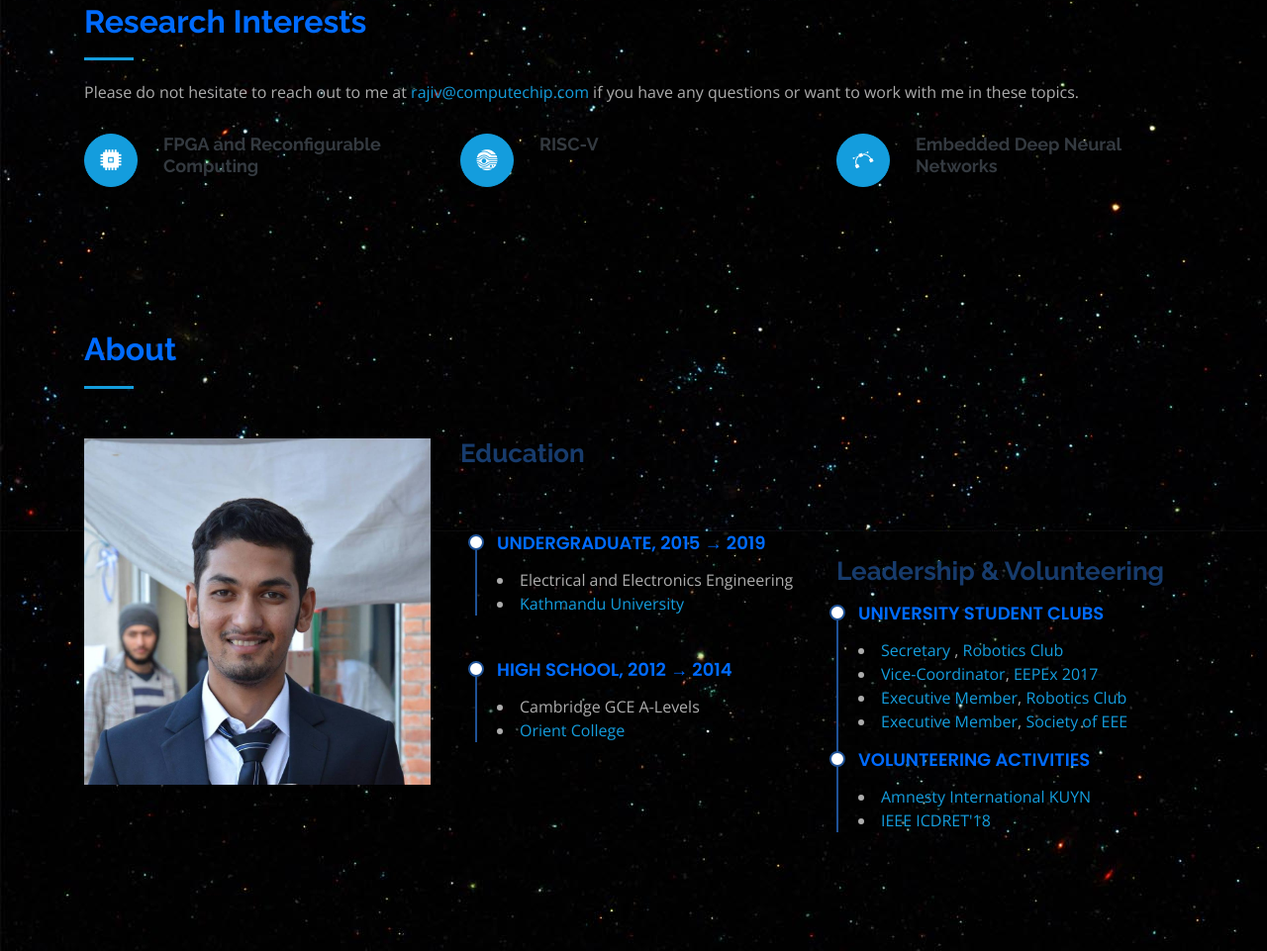
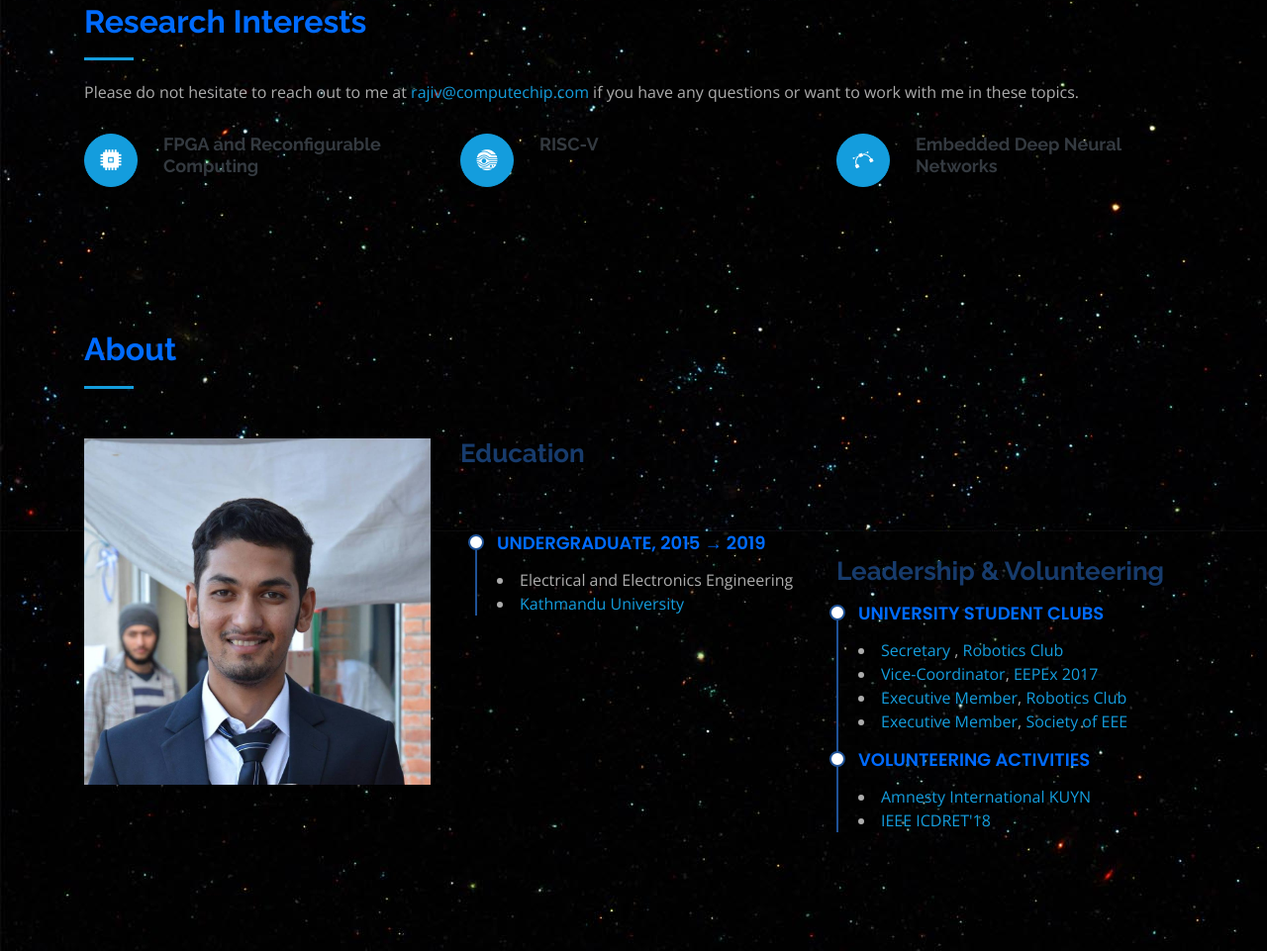
Before and after one commit to rajivbishwokarma/rajivbishwokarma.github.io, a plain HTML site: page index.html in a window 1280 px wide. Shown: the part 2703-3664 px from the top of the page at 99% size. Drawn offline with nearby package versions, Linux system fonts and the light colour scheme; animation ran at ten frames a second.

Commit message:
Remove HS

```diff
--- a/index.html
+++ b/index.html
@@ -292,16 +292,6 @@
 
                     <br>
                     <br>
-
-                    <div class="resume-item">
-                      <h4>High School, 2012 &#8594; 2014</h4>
-                      <p>
-                          <li>Cambridge GCE A-Levels</li>
-                          <li><a href="">Orient College</a></li>
-                      </p>
-
-                    </div>
-
                   </div>
                   <div class="col-lg-6" data-aos="fade-up" data-aos-delay="100">
                     <h3 class="resume-title">Leadership & Volunteering</h3>
```
